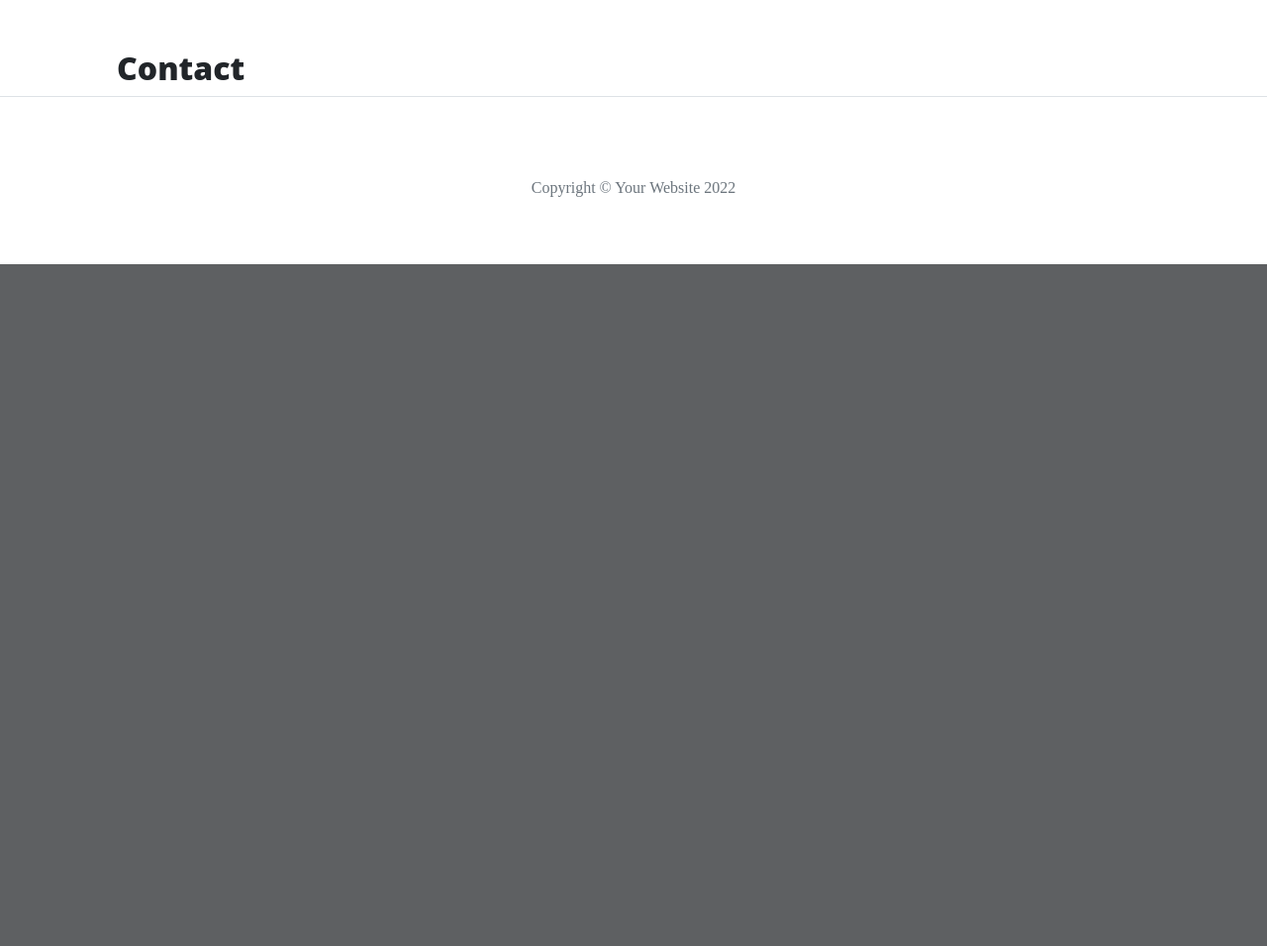
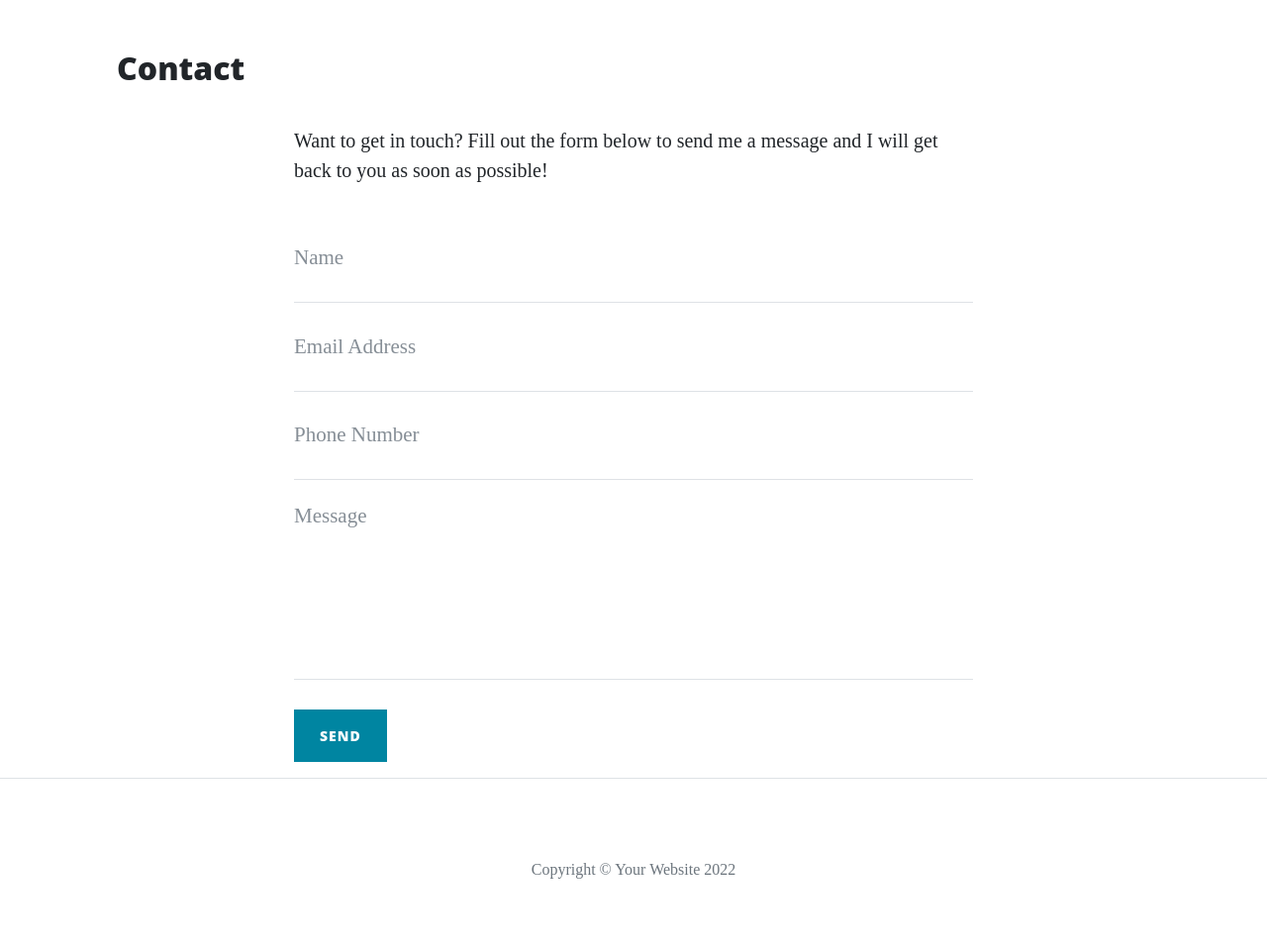
Before and after one commit to dnlbowers/Hobbit-fan-page, a Flask app: page /contact in a window 1280 px wide. Shown: the part 628-1584 px from the top of the page at 99% size. Before the commit the page ends 895 px from the top, so only its background shows below. Run offline with Flask 2, Linux system fonts and the light colour scheme; some libraries are stand-ins or nearby versions.

Commit message:
Add form from template source code and add name to each feild

```diff
--- a/templates/contact.html
+++ b/templates/contact.html
@@ -1,4 +1,45 @@
 {% extends "base.html" %}
 {% block content %}
     <h2>{{ page_title }}</h2>
+
+    <div class="row">
+		<div class="col-lg-8 col-md-10 mx-auto">
+			<p>Want to get in touch? Fill out the form below to send me a message and I will get back to you as soon as possible!</p>
+			<form method="POST" name="sentMessage" id="contactForm" novalidate>
+				<div class="control-group">
+					<div class="form-group floating-label-form-group controls">
+						<label>Name</label>
+						<input type="text" class="form-control" placeholder="Name" id="name" name="name" required data-validation-required-message="Please enter your name.">
+						<p class="help-block text-danger"></p>
+					</div>
+				</div>
+				<div class="control-group">
+					<div class="form-group floating-label-form-group controls">
+						<label>Email Address</label>
+						<input type="email" class="form-control" placeholder="Email Address" id="email" name="email" required data-validation-required-message="Please enter your email address.">
+						<p class="help-block text-danger"></p>
+					</div>
+				</div>
+				<div class="control-group">
+					<div class="form-group col-xs-12 floating-label-form-group controls">
+						<label>Phone Number</label>
+						<input type="tel" class="form-control" placeholder="Phone Number" id="phone" name="phone" required data-validation-required-message="Please enter your phone number.">
+						<p class="help-block text-danger"></p>
+					</div>
+				</div>
+				<div class="control-group">
+					<div class="form-group floating-label-form-group controls">
+						<label>Message</label>
+						<textarea rows="5" class="form-control" placeholder="Message" id="message" name="message" required data-validation-required-message="Please enter a message."></textarea>
+						<p class="help-block text-danger"></p>
+					</div>
+				</div>
+				<br>
+				<div id="success"></div>
+				<div class="form-group">
+					<button type="submit" class="btn btn-primary" id="sendMessageButton">Send</button>
+				</div>
+			</form>
+		</div>
+	</div>
 {% endblock %}
```
